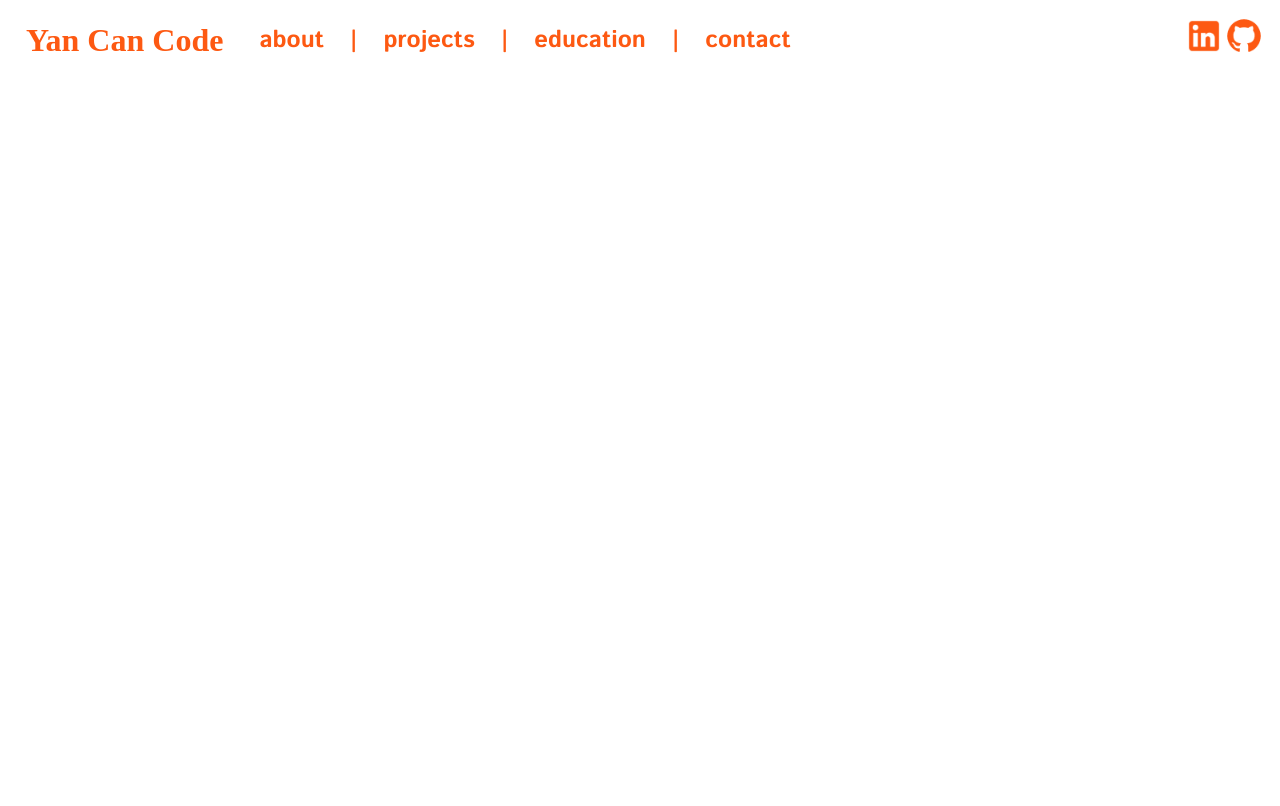
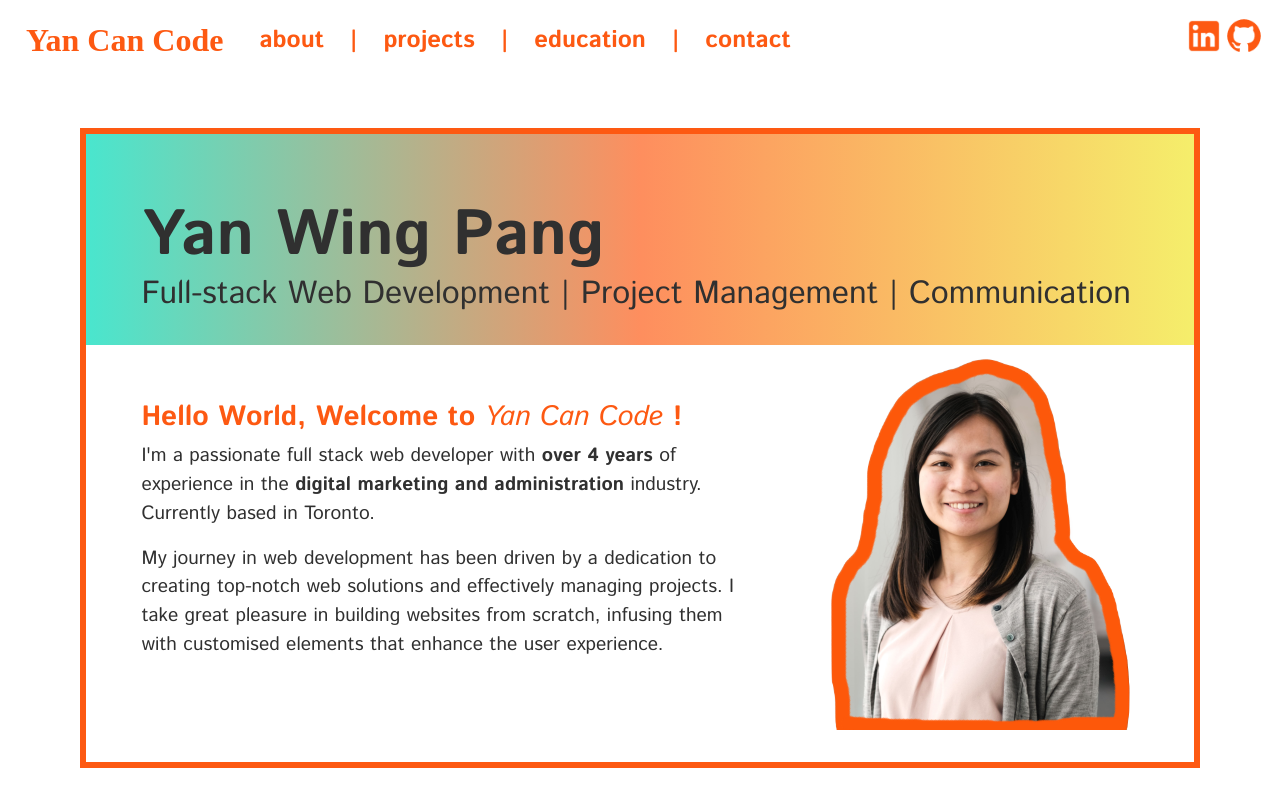
Before and after one commit to yanwing61/react-portfolio, a React (Vite) app: page / in a window 1280 px wide. Shown: the top 806 px of the page. Built offline with nearby package versions, Linux system fonts and the light colour scheme; a web font is replaced by a local one.

Commit message:
add welcome component

```diff
--- /dev/null
+++ b/public/about.json
@@ -0,0 +1,4 @@
+{
+    "name": "Yan Wing Pang",
+    "headline": "Full-stack Web Development | Project Management | Communication"
+}
--- a/src/App.jsx
+++ b/src/App.jsx
@@ -1,6 +1,6 @@
 import './App.css'
 import Header from "./components/Header.jsx";
-// import Welcome from "./components/Welcome.jsx";
+import Welcome from "./components/Welcome.jsx";
 // import Skills from "./components/Skills.jsx";
 // import Projects from "./components/Projects.jsx";
 // import Education from "./components/Education.jsx";
@@ -11,8 +11,8 @@ export default function App() {
     <>
       <Header />
         <main>
-          {/* <Welcome />
-          <Skills />
+          <Welcome />
+          {/* <Skills />
           <Projects />
           <Education /> */}
         </main>
--- /dev/null
+++ b/src/components/Welcome.css
@@ -0,0 +1,61 @@
+#welcome{
+    object-fit: cover;
+    height: 80vh;
+    /* padding: 5%; */
+    width: 100%;
+    display: flex;
+    flex-direction: column;
+    border: 6px solid var(--pri-color);
+    /* background-color: var(--pri-color); */
+}
+
+#hero-text, #headline{
+    background: var(--gradient-base);
+    background: var(--gradient-level);
+    margin: 0;
+    padding: 0 5%;
+    /* flex-grow: 1; */
+    color: var(--text-color);
+}
+
+#hero-text{
+    padding-top: 1em;
+    font-size: 4em;
+}
+
+#headline{
+    font-weight: 400;
+    font-size: 2em;
+    width: 100%;
+    padding-bottom: 1em;
+}
+
+#intro{
+    display: flex;
+    flex-direction: row;
+    /* flex-wrap: wrap; */
+}
+
+#intro-text{
+    padding: 5%;
+    max-width: 66%;
+}
+
+.propic{
+    flex-grow: 1;
+    align-self: center;
+}
+
+.intro-text-para{
+    font-size: 1.2em;
+}
+
+#intro-slogan{
+    font-size: 3em;
+    align-self: flex-end;
+    padding: 0 5%;
+}
+
+#site-name{
+    font-style: italic;
+}
--- /dev/null
+++ b/src/components/Welcome.jsx
@@ -0,0 +1,39 @@
+import { useEffect, useState } from "react";
+import "./Welcome.css";
+
+import profilePic from "../assets/yanpropic4.png";
+
+export default function Welcome(){
+    const [name, setName] = useState("");
+    const [headline, setHeadline] = useState("");
+
+    useEffect(() => {
+        const getWelcome = async () => {
+            const response = await fetch("/about.json");
+            const data = await response.json();
+            setName(data.name);
+            setHeadline(data.headline);
+        };
+        getWelcome();
+    }
+    , []);
+
+    return(
+        <section id="welcome">
+        <h1 id="hero-text">{name}</h1>
+        <h2 id="headline">{headline}</h2>
+        <div id="intro">
+          <div id="intro-text">
+            <h3>Hello World, Welcome to <span id="site-name">Yan Can Code</span> !</h3>
+            <p className="intro-text-para">I'm a passionate full stack web developer with <strong>over 4 years</strong> of experience in the <strong>digital marketing and administration</strong> industry. Currently based in Toronto.</p>
+            <p className="intro-text-para">My journey in web development has been driven by a dedication to creating top-notch web solutions and effectively managing projects. I take great pleasure in building websites from scratch, infusing them with customised elements that enhance the user experience.</p>
+          </div>
+          <div className="propic">
+            <img src={profilePic} alt="Profile picture of Yan" />
+          </div>
+        </div>
+      </section>
+
+
+    );
+}
```
